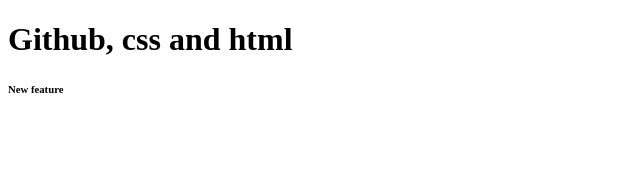
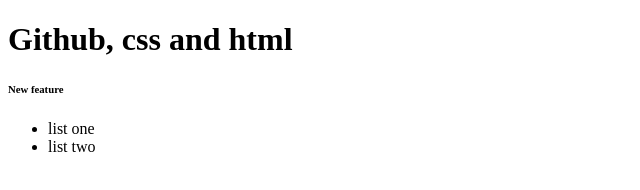
Before and after one commit to specxy/harvard-html-and-css, a plain HTML site: page index.html in a window 1280 px wide. Shown: the whole page, without its empty margins (0-640 px from the left). Drawn offline with Linux system fonts and the light colour scheme.

Commit message:
added nav menu

```diff
--- a/index.html
+++ b/index.html
@@ -6,5 +6,11 @@
 	<body>
 		<h1>Github, css and html</h1>
 		<h6>New feature</h6>
+		<nav>
+			<ul>
+				<li>list one</li>
+				<li>list two</li>
+			</ul>
+		</nav>
 	</body>
 </html>
```
